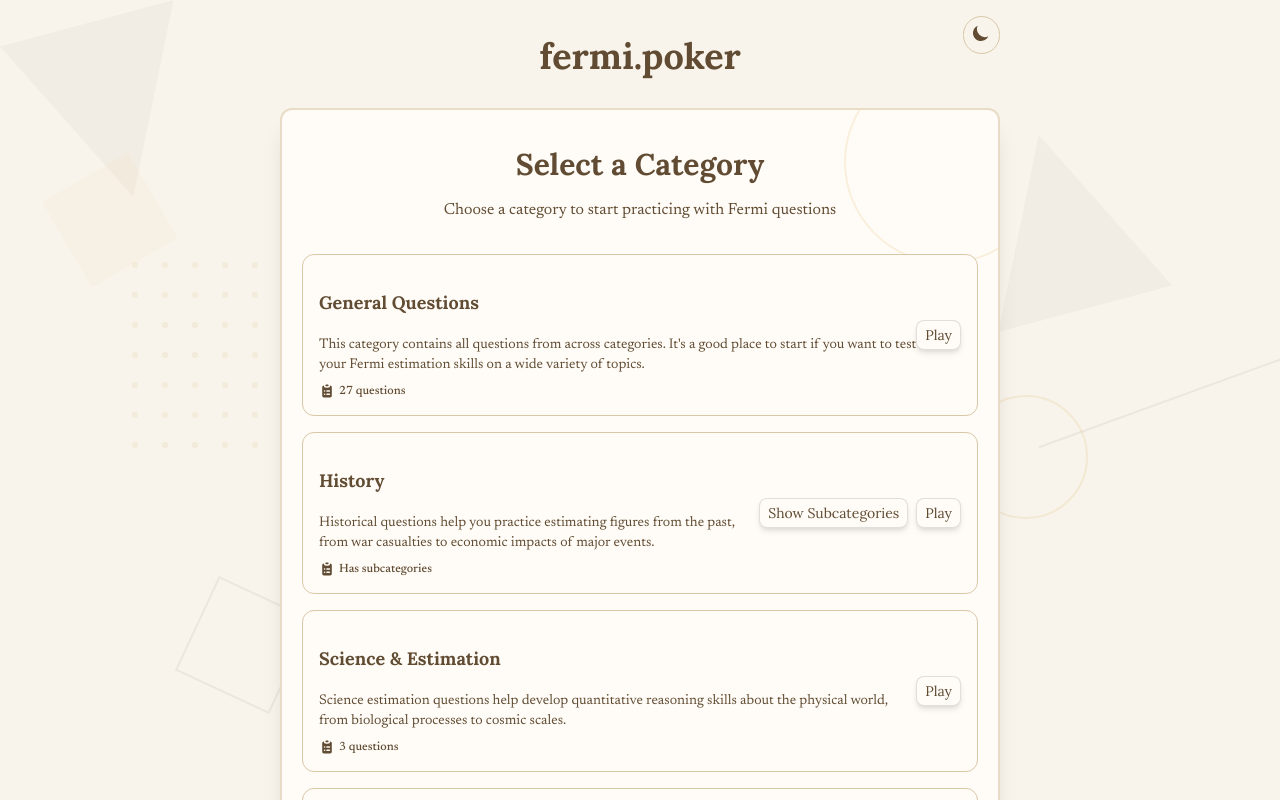
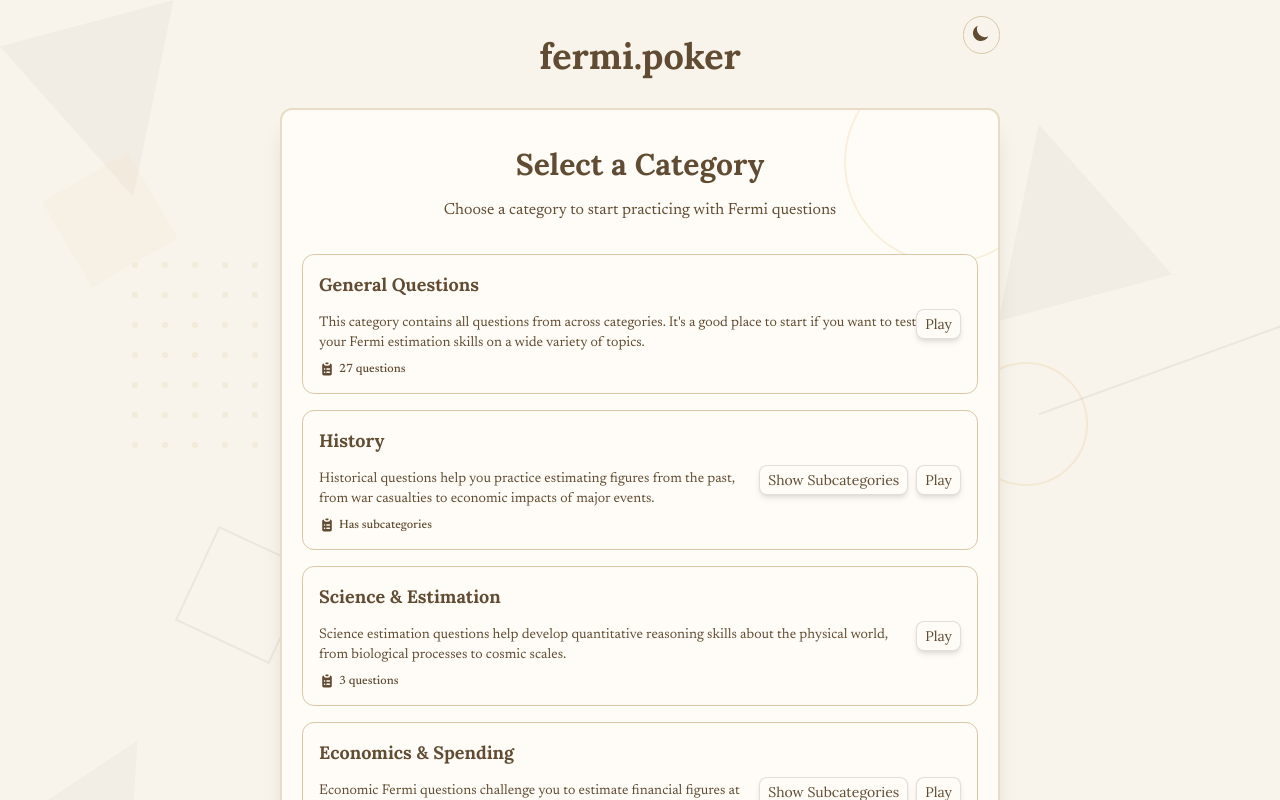
Before and after one commit to danielfetz/fermi-poker-questions, a React (Create React App) app: page /categories in a window 1280 px wide. Shown: the top 800 px of the page. Built offline with nearby package versions, Linux system fonts and the light colour scheme.

Commit message:
Update styles.css

```diff
--- a/src/styles.css
+++ b/src/styles.css
@@ -1591,6 +1591,10 @@ header.pt-28 {
   box-shadow: 0 4px 6px rgba(0, 0, 0, 0.3);
 }
 
+.category-card h3 {
+  margin: 0;
+}
+
 .subcategories {
   border-left: 2px solid var(--golden-accent);
   padding-left: 0.5rem;
```
